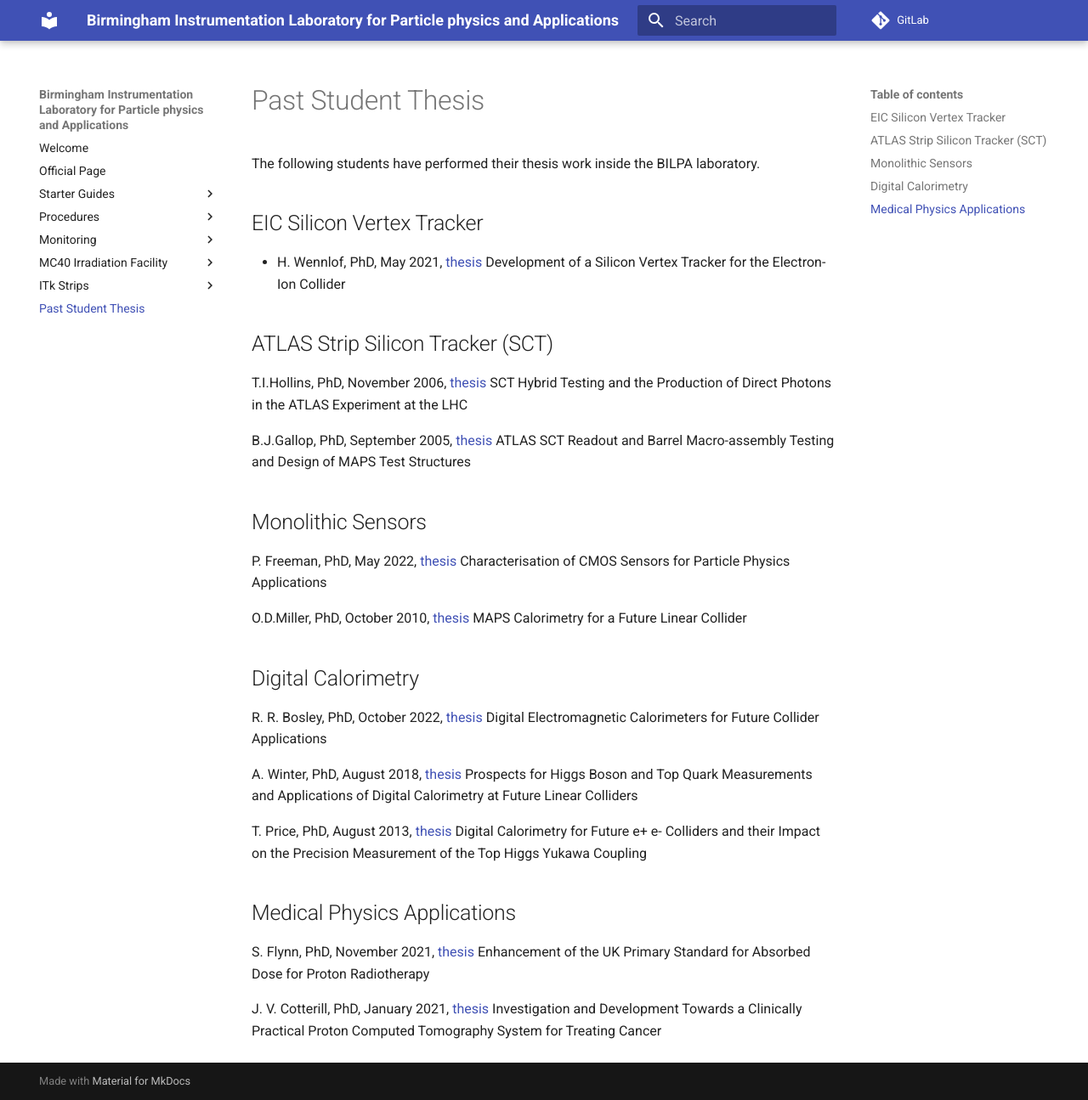
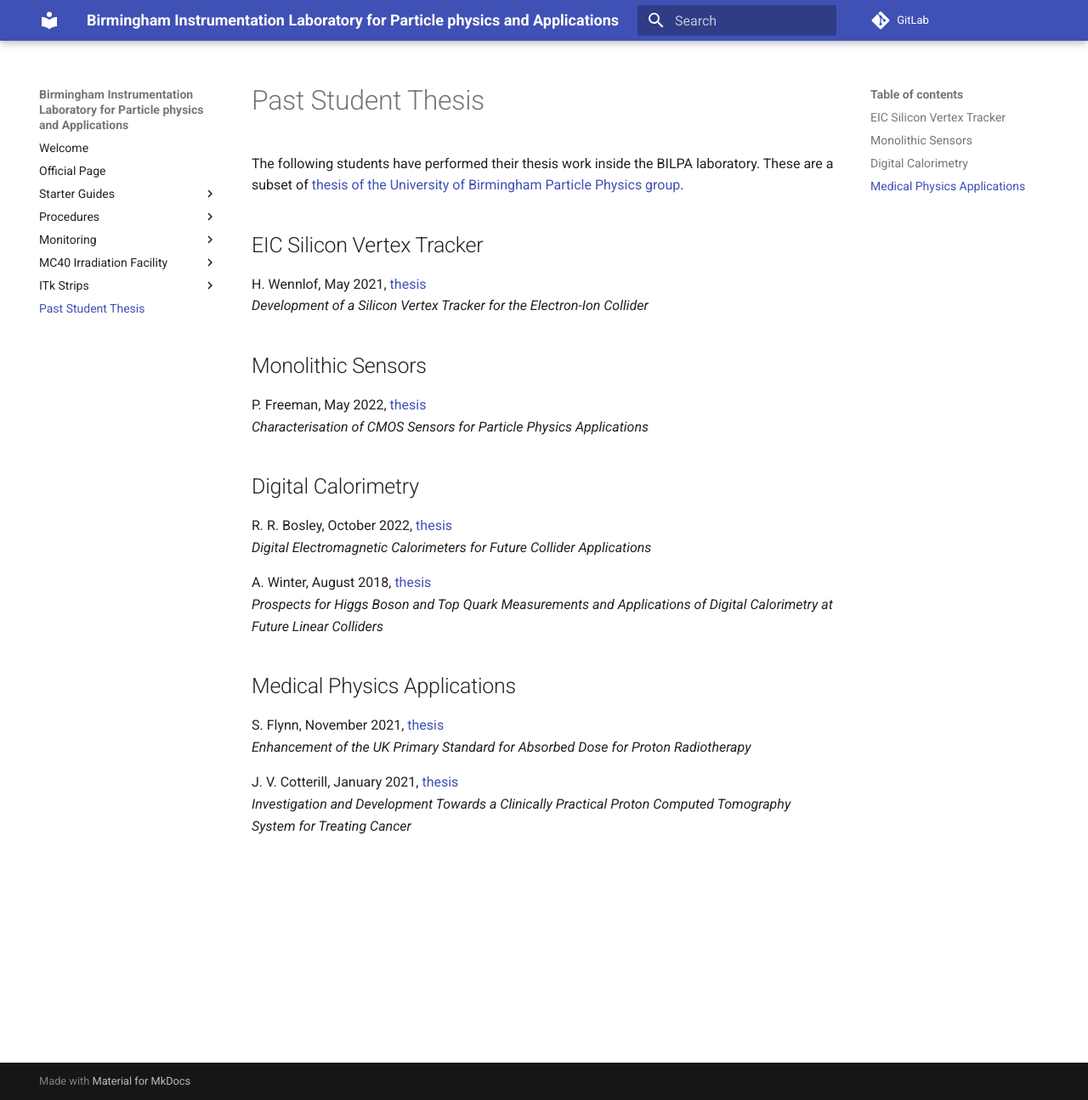
Before and after one commit to BILPAware/wiki, an MkDocs documentation site: the page built from docs/thesis.md, in a window 1280 px wide and 1295 px high. Shown: the whole window at 85% size. Built offline with MkDocs 1.6.1 and Material for MkDocs 9.7.7, drawn with Linux system fonts in a browser that asks for light colours.

Commit message:
Update the formatting of the thesis. Remove anything from before 2015.

```diff
--- a/docs/thesis.md
+++ b/docs/thesis.md
@@ -1,44 +1,29 @@
 # Past Student Thesis
 
-The following students have performed their thesis work inside the BILPA laboratory.
+The following students have performed their thesis work inside the BILPA laboratory. These are a subset of [thesis of the University of Birmingham Particle Physics group](http://www.ep.ph.bham.ac.uk/index.php?page=publications/thesis/index).
 
 ## EIC Silicon Vertex Tracker
 
-- H. Wennlof, PhD, May 2021, [thesis](http://www.ep.ph.bham.ac.uk/publications/thesis/hlow_thesis.pdf)
-  Development of a Silicon Vertex Tracker for the Electron-Ion Collider
-
-
-## ATLAS Strip Silicon Tracker (SCT)
-
-T.I.Hollins, PhD, November 2006, [thesis](http://www.ep.ph.bham.ac.uk/publications/thesis/tih_thesis.pdf)
-SCT Hybrid Testing and the Production of Direct Photons in the ATLAS Experiment at the LHC
-
-B.J.Gallop, PhD, September 2005, [thesis](http://www.ep.ph.bham.ac.uk/publications/thesis/bjg_thesis.pdf)
-ATLAS SCT Readout and Barrel Macro-assembly Testing and Design of MAPS Test Structures
+H. Wennlof, May 2021, [thesis](http://www.ep.ph.bham.ac.uk/publications/thesis/hlow_thesis.pdf)
+*Development of a Silicon Vertex Tracker for the Electron-Ion Collider*
 
 ## Monolithic Sensors
 
-P. Freeman, PhD, May 2022, [thesis](http://www.ep.ph.bham.ac.uk/publications/thesis/freeman_thesis.pdf)
-Characterisation of CMOS Sensors for Particle Physics Applications
-
-O.D.Miller, PhD, October 2010, [thesis](http://www.ep.ph.bham.ac.uk/publications/thesis/odm_thesis.pdf)
-MAPS Calorimetry for a Future Linear Collider
+P. Freeman, May 2022, [thesis](http://www.ep.ph.bham.ac.uk/publications/thesis/freeman_thesis.pdf)
+*Characterisation of CMOS Sensors for Particle Physics Applications*
 
 ## Digital Calorimetry
 
-R. R. Bosley, PhD, October 2022, [thesis](http://www.ep.ph.bham.ac.uk/publications/thesis/rrb_thesis.pdf)
-Digital Electromagnetic Calorimeters for Future Collider Applications
+R. R. Bosley, October 2022, [thesis](http://www.ep.ph.bham.ac.uk/publications/thesis/rrb_thesis.pdf)
+*Digital Electromagnetic Calorimeters for Future Collider Applications*
 
-A. Winter, PhD, August 2018, [thesis](http://www.ep.ph.bham.ac.uk/publications/thesis/aw_thesis.pdf)
-Prospects for Higgs Boson and Top Quark Measurements and Applications of Digital Calorimetry at Future Linear Colliders
-
-T. Price, PhD, August 2013, [thesis](http://www.ep.ph.bham.ac.uk/publications/thesis/txp_thesis.pdf)
-Digital Calorimetry for Future e+ e- Colliders and their Impact on the Precision Measurement of the Top Higgs Yukawa Coupling
+A. Winter, August 2018, [thesis](http://www.ep.ph.bham.ac.uk/publications/thesis/aw_thesis.pdf)
+*Prospects for Higgs Boson and Top Quark Measurements and Applications of Digital Calorimetry at Future Linear Colliders*
 
 ## Medical Physics Applications
 
-S. Flynn, PhD, November 2021, [thesis](http://www.ep.ph.bham.ac.uk/publications/thesis/flynn_thesis.pdf)
-Enhancement of the UK Primary Standard for Absorbed Dose for Proton Radiotherapy
+S. Flynn, November 2021, [thesis](http://www.ep.ph.bham.ac.uk/publications/thesis/flynn_thesis.pdf)
+*Enhancement of the UK Primary Standard for Absorbed Dose for Proton Radiotherapy*
 
-J. V. Cotterill, PhD, January 2021, [thesis](http://www.ep.ph.bham.ac.uk/publications/thesis/jvc_thesis.pdf)
-Investigation and Development Towards a Clinically Practical Proton Computed Tomography System for Treating Cancer
+J. V. Cotterill, January 2021, [thesis](http://www.ep.ph.bham.ac.uk/publications/thesis/jvc_thesis.pdf)
+*Investigation and Development Towards a Clinically Practical Proton Computed Tomography System for Treating Cancer*
```
